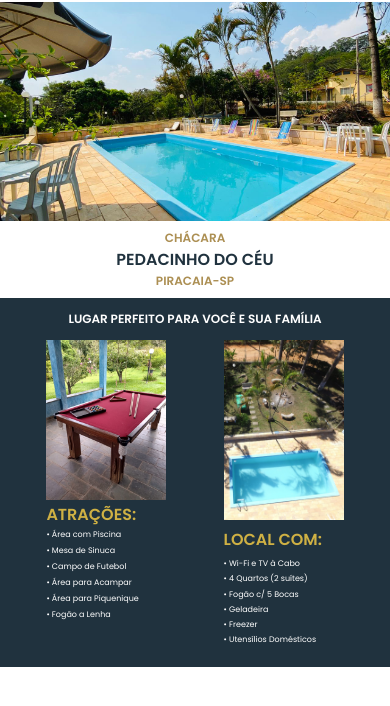
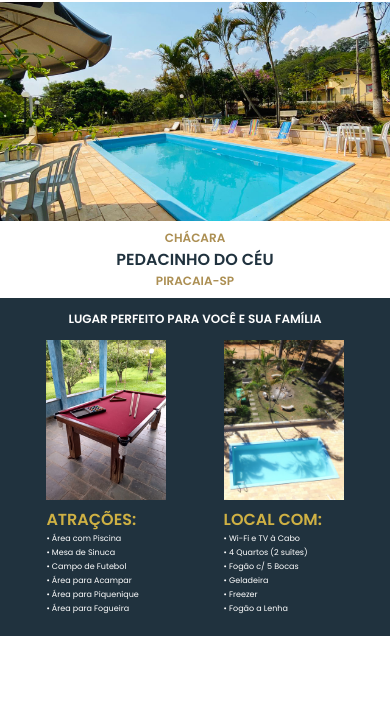
Before and after one commit to leuzaoo/pedacinho-do-ceu, a website: page index.html in a window 390 px wide. Shown: the part 48-754 px from the top of the page. Drawn offline with nearby package versions, Linux system fonts and the light colour scheme.

Commit message:
Update mini-mobile version

```diff
--- a/index.html
+++ b/index.html
@@ -67,7 +67,7 @@
                   <p>• Campo de Futebol</p>
                   <p>• Área para Acampar</p>
                   <p>• Área para Piquenique</p>
-                  <p>• Fogão a Lenha</p>
+                  <p>• Área para Fogueira</p>
                 </div>
               </div>
             </div>
@@ -82,7 +82,7 @@
                   <p>• Fogão c/ 5 Bocas</p>
                   <p>• Geladeira</p>
                   <p>• Freezer</p>
-                  <p>• Utensílios Domésticos</p>
+                  <p>• Fogão a Lenha</p>
                 </div>
               </div>
             </div>
--- a/scss/style.scss
+++ b/scss/style.scss
@@ -111,7 +111,6 @@ img {
 
 .attract-items {
   color: variables.$background-color;
-  line-height: 100%;
 }
 
 .attract-title {
@@ -121,11 +120,12 @@ img {
 }
 
 .attract-list {
-  display: flex;
-  flex-direction: column;
-  color: white;
   font-size: 8px;
-  padding-top: 4px;
+  line-height: 175%;
+}
+
+.second-img-group img {
+  height: 160px;
 }
 
 .home-items {
@@ -134,8 +134,7 @@ img {
 }
 
 .items-home-list {
-  padding-top: 4px;
-  line-height: 190%;
+  line-height: 175%;
 }
 
 @include phone {
```
Also changed, not shown: css/style.css, 1 other file.
